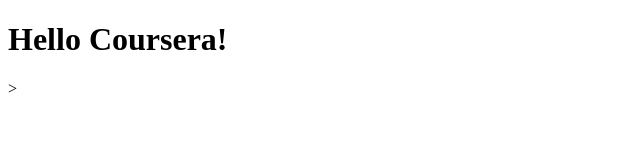
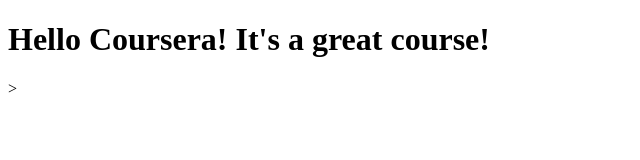
Before and after one commit to AvvA73/coursera-test, a plain HTML site: page site/index.html in a window 1280 px wide. Shown: the whole page, without its empty margins (0-640 px from the left). Drawn offline with Linux system fonts and the light colour scheme.

Commit message:
My first page modified.

```diff
--- a/site/index.html
+++ b/site/index.html
@@ -4,6 +4,6 @@
 	<title>Hello Coursera!</title>
 </head>
 <body>
-<h1>Hello Coursera!</h1>>
+<h1>Hello Coursera! It's a great course!</h1>>
 </body>
 </html>
```
